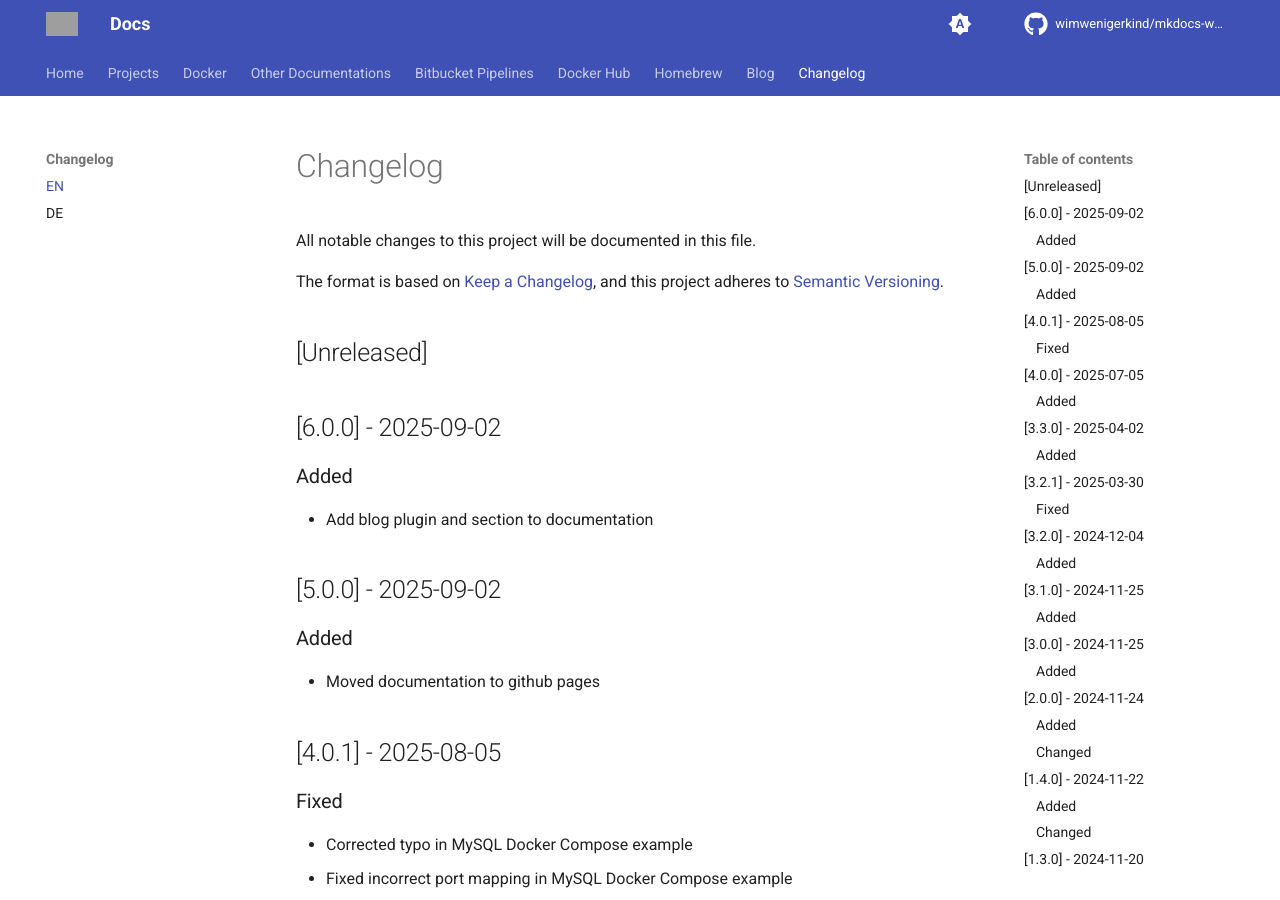
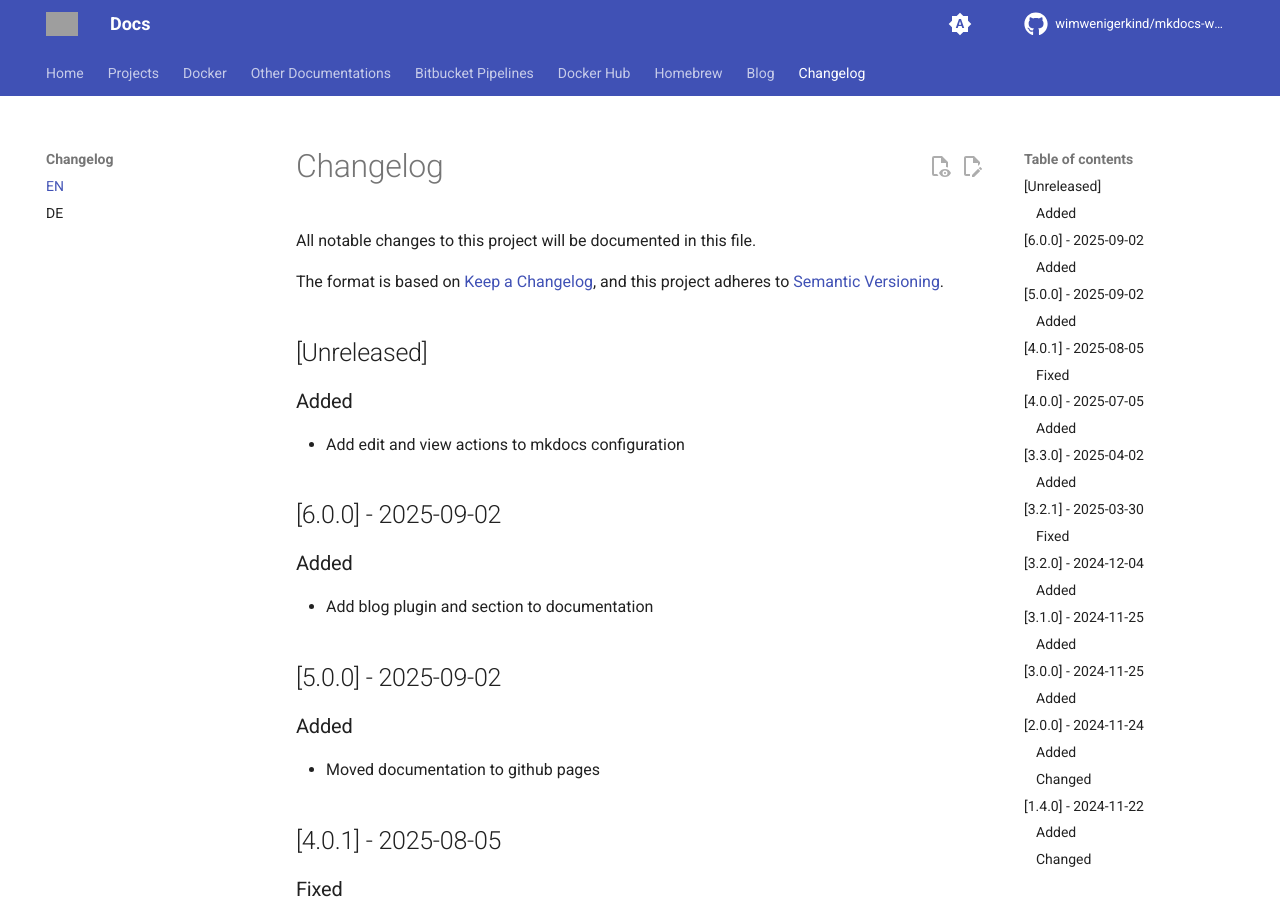
Before and after one commit to wimwenigerkind/mkdocs-wim-wenigerkind, an MkDocs documentation site: the page built from docs/changelog/en.md, in a window 1280 px wide and 900 px high. Built offline with MkDocs 1.6.1 and Material for MkDocs 9.7.7, drawn with Linux system fonts in a browser that asks for light colours; comment, search, counter and statistics services are not loaded; the version menu is left out; grey boxes are pictures that could not be loaded.

Commit message:
Add edit and view actions to mkdocs configuration

```diff
--- a/docs/changelog/en.md
+++ b/docs/changelog/en.md
@@ -6,6 +6,9 @@ The format is based on [Keep a Changelog](https://keepachangelog.com/en/1.1.0/),
 and this project adheres to [Semantic Versioning](https://semver.org/spec/v2.0.0.html).
 
 ## [Unreleased]
+
+### Added
+- Add edit and view actions to mkdocs configuration
 
 ## [6.0.0] - 2025-09-02
 
--- a/mkdocs.yml
+++ b/mkdocs.yml
@@ -13,6 +13,8 @@ theme:
     - navigation.tabs
     - search.highlight
     - navigation.instant
+    - content.action.edit
+    - content.action.view
   palette:
     - media: "(prefers-color-scheme)"
       toggle:
@@ -32,6 +34,7 @@ theme:
     repo: fontawesome/brands/github
 repo_url: https://github.com/wimwenigerkind/mkdocs-wim-wenigerkind
 repo_name: wimwenigerkind/mkdocs-wim-wenigerkind
+edit_uri: edit/main/docs/
 extra_css:
   - assets/stylesheets/extra.css
 extra:
```
Also changed, not shown: docs/changelog/de.md (+3 -0 lines).
